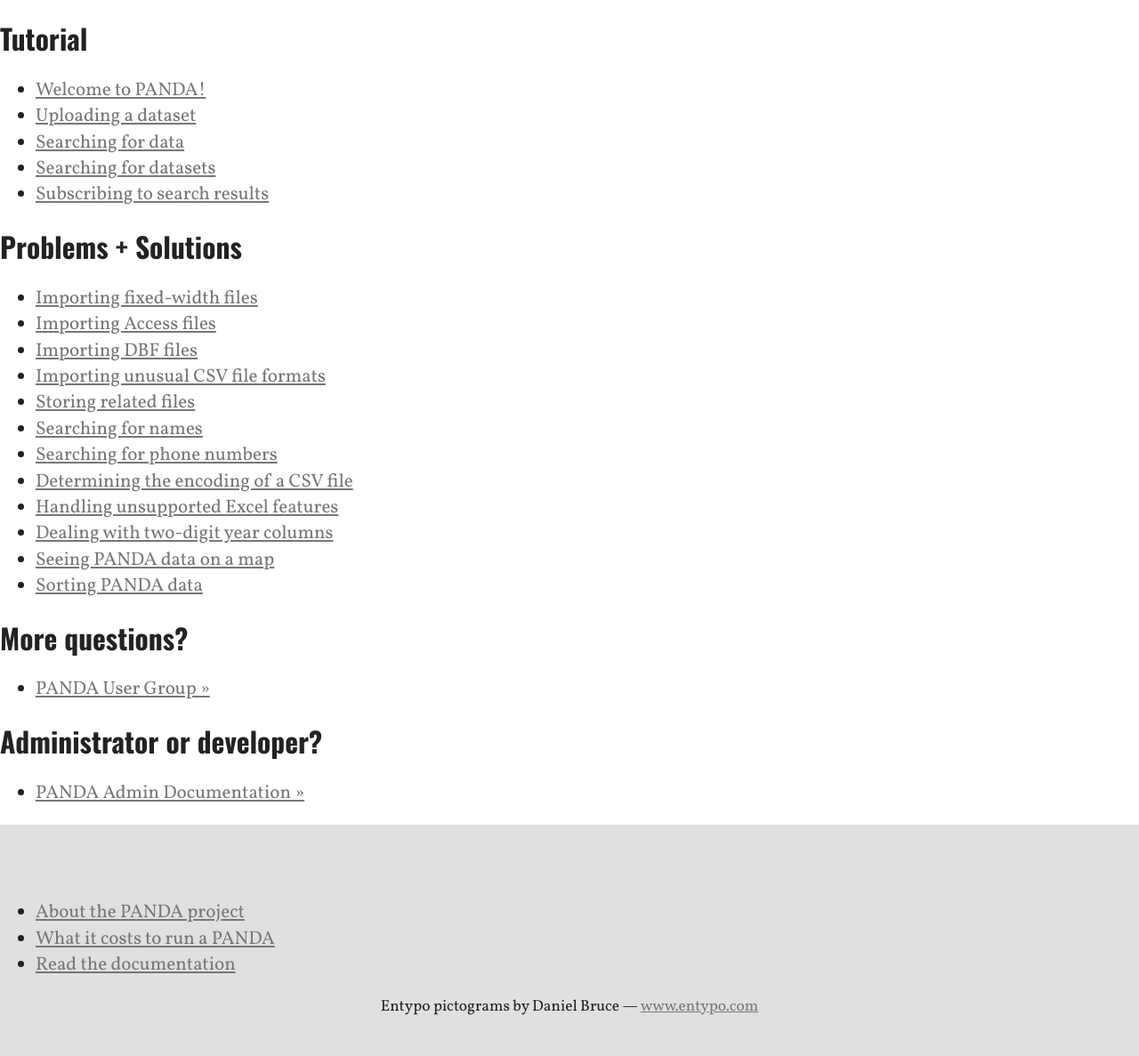
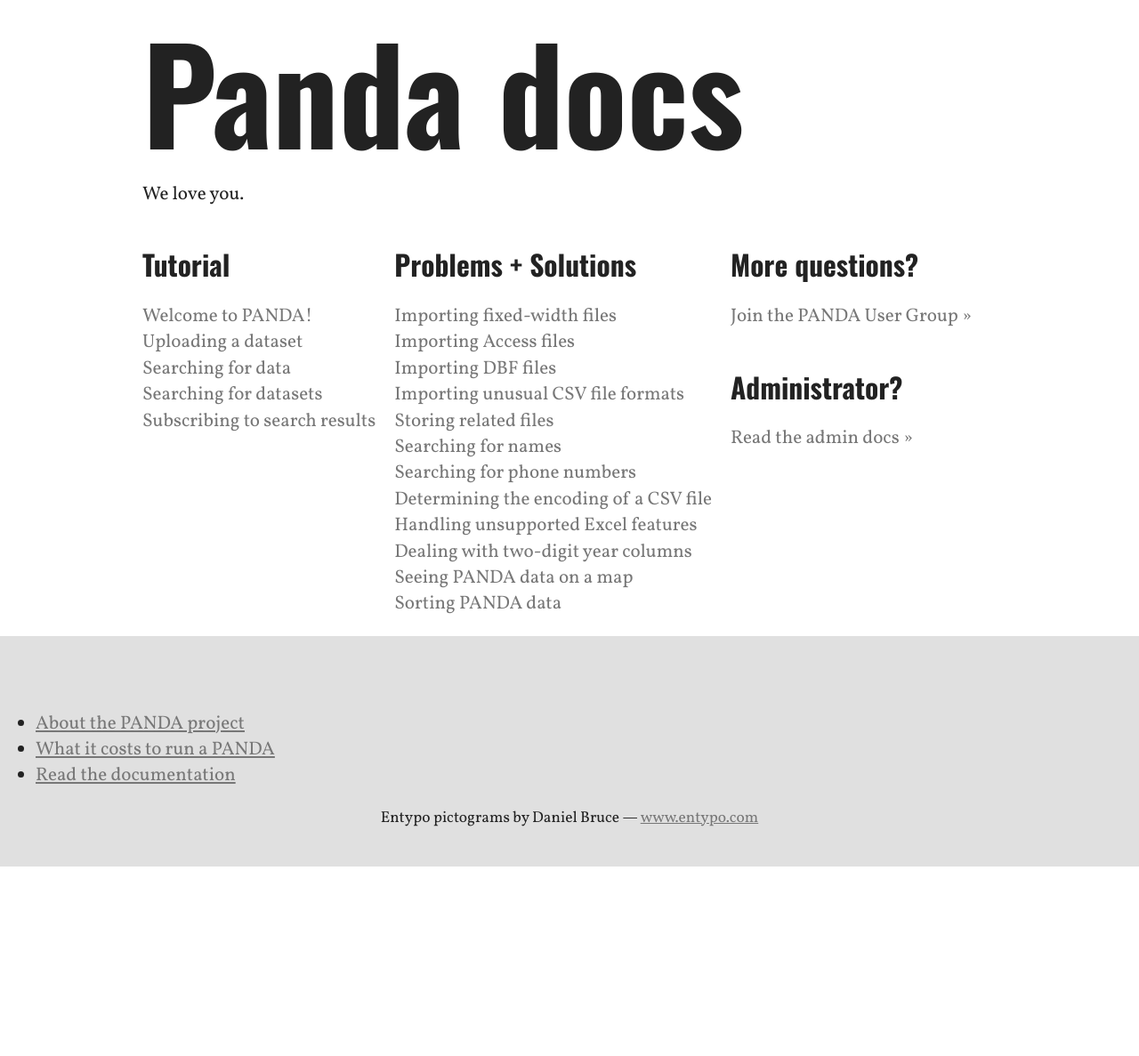
Before and after one commit to pandaproject/pandaproject.github.com, a Jekyll site: the page built from docs/index.html, in a window 1280 px wide. Shown: the whole page at 89% size. Built offline with Jekyll 4.4.1, drawn with Linux system fonts in a browser that asks for light colours; some web fonts are replaced; Markdown is read by kramdown in place of the engine named in the settings; after the commit the page ends 974 px from its top, so only the background shows below that.

Commit message:
still restyling the docs

```diff
--- a/_includes/toc.html
+++ b/_includes/toc.html
@@ -31,13 +31,13 @@
 <div class="group">
     <h2>More questions?</h2>
     <ul>
-        <li><a href="https://groups.google.com/forum/?hl=en&fromgroups#!forum/panda-project-users">PANDA User Group &raquo;</a></li>
+        <li><a href="https://groups.google.com/forum/?hl=en&fromgroups#!forum/panda-project-users">Join the PANDA User Group &raquo;</a></li>
     </ul>
 </div>
 
 <div class="group">
-    <h2>Administrator or developer?</h2>
+    <h2>Administrator?</h2>
     <ul>
-        <li><a href="http://panda.readthedocs.org/">PANDA Admin Documentation &raquo;</a></li>
+        <li><a href="http://panda.readthedocs.org/">Read the admin docs &raquo;</a></li>
     </ul>
 </div>
--- a/_layouts/default.html
+++ b/_layouts/default.html
@@ -15,7 +15,7 @@
   <body>
     <div class="wrapper">
       <header>
-        <h1>PANDA<br/>Docs</h1>
+        <h1><a href="/docs/">PANDA<br/>Docs</a></h1>
 
         {% include toc.html %}
 
--- a/docs/index.html
+++ b/docs/index.html
@@ -2,5 +2,8 @@
 layout: new
 title: PANDA Project documentation
 ---
-
-{% include toc.html %}
+<div id="docs-home" class="container">
+    <h1>Panda docs</h1>
+    <p>We love you.</p>
+    {% include toc.html %}
+</div>
--- a/stylesheets/main.css
+++ b/stylesheets/main.css
@@ -88,6 +88,7 @@
 
 footer {
     padding: 3em 0 1em;
+    clear:left;
 }
 
 footer p {
@@ -209,3 +210,20 @@
     font-weight: bold;
     text-align: center;
 }
+
+#docs-home div.group {
+    float:left;
+}
+
+#docs-home ul {
+    padding:0;
+    margin-right:1em;
+}
+
+#docs-home li {
+    list-style:none;
+}
+
+#docs-home li a {
+    text-decoration:none;
+}
```
Also changed, not shown: stylesheets/styles.css (+5 -6 lines).
